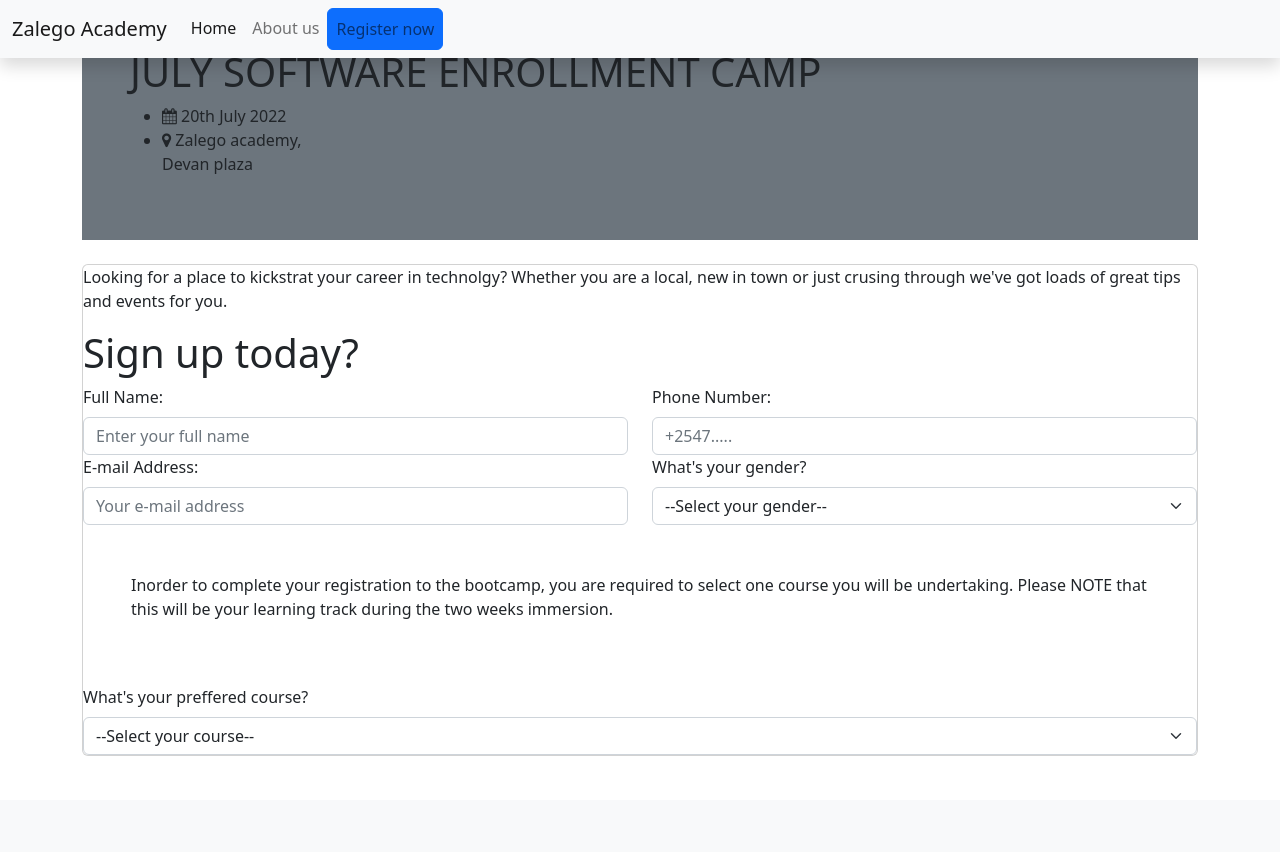
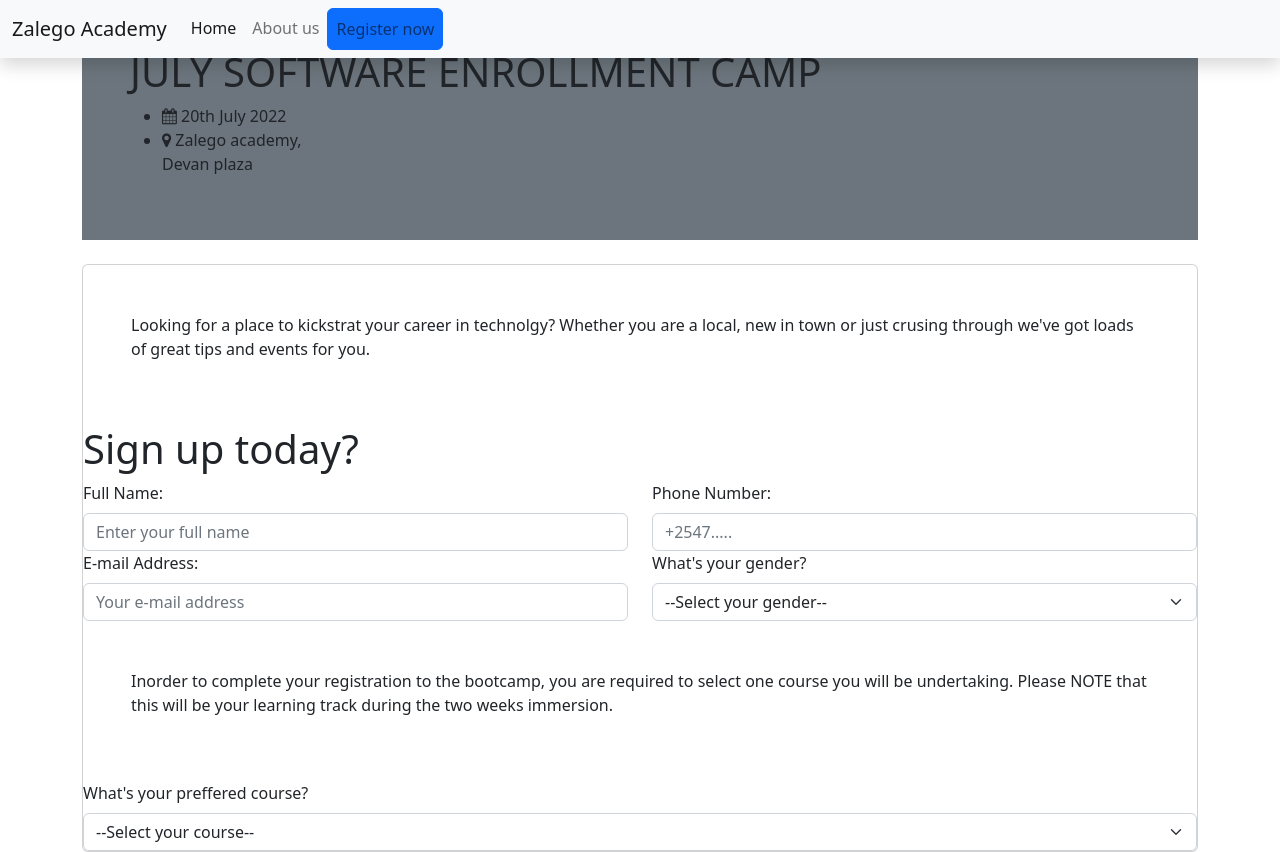
Before and after one commit to kungunathan/assignment-004-php-database, a PHP site: page /enroll.php in a window 1280 px wide. Before the commit the page ends 756 px from the top, so only its background shows below. Run offline with PHP 8.4, Linux system fonts and the light colour scheme.

Commit message:
Friday assignment incomplete

```diff
--- a/enroll.php
+++ b/enroll.php
@@ -42,7 +42,7 @@
                 </ul>
             </main>
             <div class="card">
-                 <p p-5>
+                 <p class="p-5">
                     Looking for a place to kickstrat your career in technolgy? Whether you are a local, new in town or just crusing through we've got loads of great tips and events for you.
                 </p>
                 <h1>Sign up today?</h1>
```
